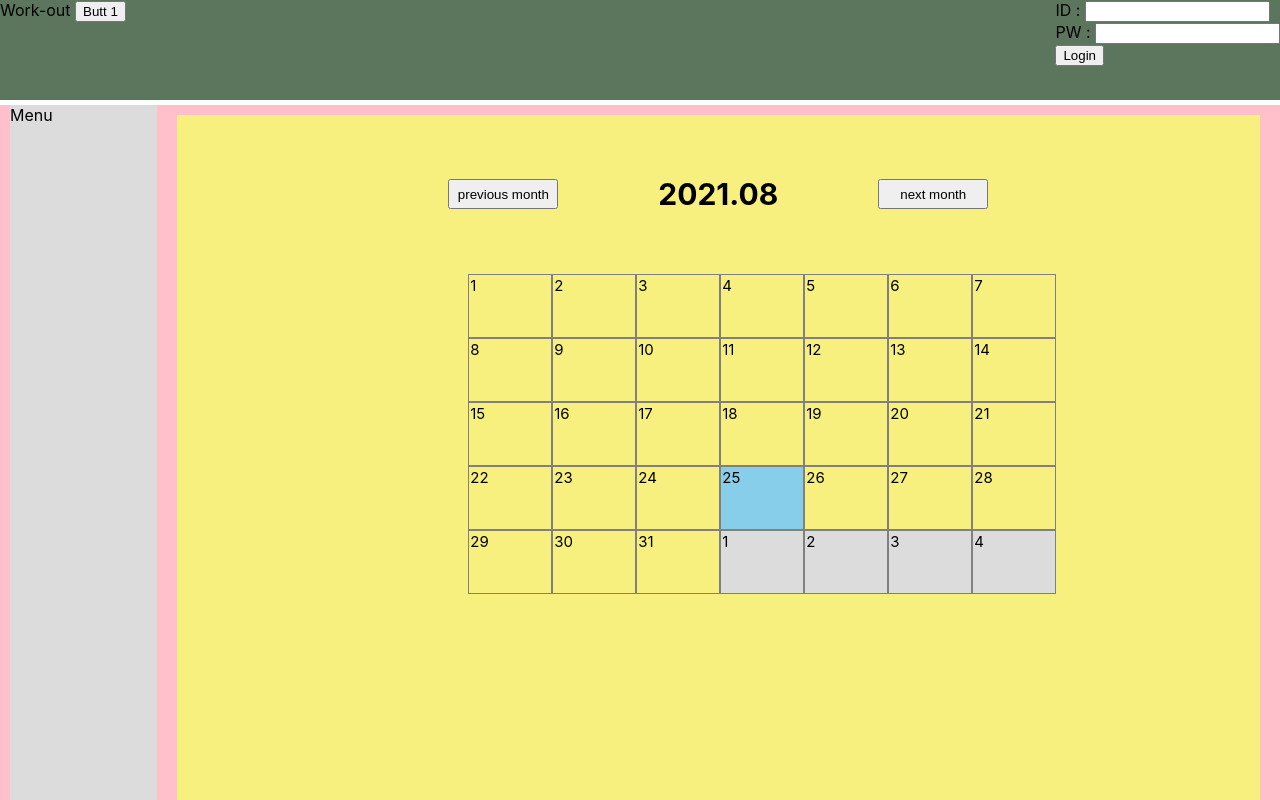
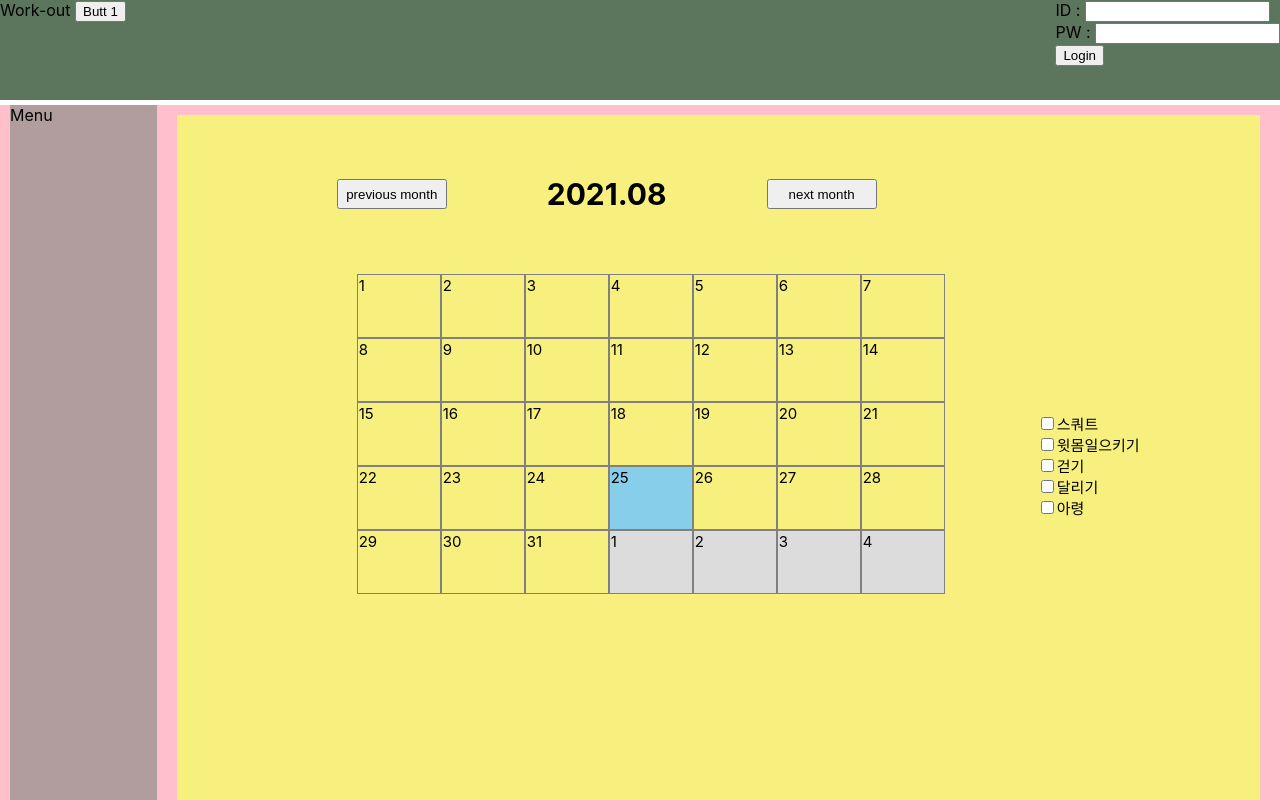
Before and after one commit to ojsung7/Healendar_front, a React (Create React App) app: page / in a window 1280 px wide. Both pictures are taken after a click on the element "10". Shown: the top 800 px of the page. Built offline with nearby package versions, Linux system fonts and the light colour scheme.

Commit message:
09022312HW

```diff
--- a/src/App.css
+++ b/src/App.css
@@ -23,14 +23,12 @@
   margin-left: 10px;
   width: 170px;
   height: 700px;
-  background-color: #dcdcdc;
+  background-color: #b19d9d;
 }
 .Calendar{
   flex-grow: 1;
   display: flex;
-  flex-direction: column;
-  align-items: center;
-  justify-content: space-evenly;
+  flex-direction: row;
   height: 700px;
   margin-right: 10px;
   margin-left: 10px;
@@ -38,6 +36,20 @@
   margin-bottom: 10px;
   background-color: #f8f07e;
   font-size: 15px;
+}
+.Calendar .realCal{
+  display: flex;
+  flex-grow: 1;
+  flex-direction: column;
+  align-items: center;
+  justify-content: space-evenly;
+}
+.AboutToday{
+  flex-grow: 1;
+  display: flex;
+  flex-direction: column;
+  align-items: flex-start;
+  justify-content: center;
 }
 .Calendar .CalTop{
   display: flex;
--- a/src/component/Calendar.jsx
+++ b/src/component/Calendar.jsx
@@ -68,6 +68,7 @@ function Calendar(props) {
     return (
         <>
             <div className='Calendar'>
+                <div className='realCal'>
                     <div className='CalTop'>
                         <button onClick={() => { setDate(getDate.clone().subtract(1, 'month')) }}>previous month</button>
                         <h1>{today.format('YYYY.MM')}</h1>
@@ -81,10 +82,23 @@ function Calendar(props) {
                 </div>
 
                 {/*클릭한 날짜가 있을 때 Content2 컴포넌트 출력*/}
-            {reqDate!=null
-            ? <Content2 />
-            : null
-            }
+                {reqDate != null
+                    ? <div className='AboutToday'>
+                        <label><input type="checkbox"></input>스쿼트</label>
+                        <label><input type="checkbox"></input>윗몸일으키기</label>
+                        <label><input type="checkbox"></input>걷기</label>
+                        <label><input type="checkbox"></input>달리기</label>
+                        <label><input type="checkbox"></input>아령</label>
+                    </div>
+                    : null}
+            </div>
+
+
+
+
+            <Content2 />
+
+
 
         </>
     );
```
Lines whose indentation alone changed are shown as unchanged.
